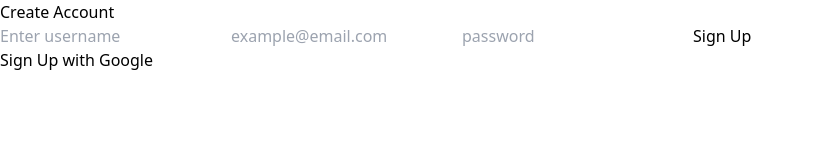
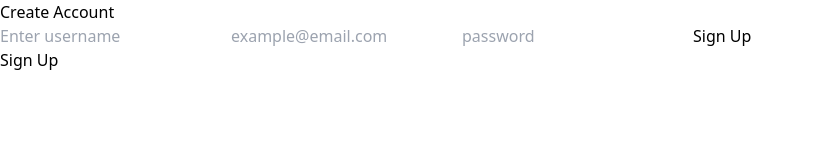
Before and after one commit to GregoryRobetertson/booking-app, a Next.js app: page /auth/signup in a window 1280 px wide. Shown: the top 160 px of the page, without its empty margins (0-813 px from the left). Built offline with nearby package versions, Linux system fonts and the light colour scheme.

Commit message:
feat(auth): add loading state to signup for better UX

```diff
--- a/src/app/auth/signup/page.jsx
+++ b/src/app/auth/signup/page.jsx
@@ -14,12 +14,14 @@ export default function SignupPage() {
   const [email, setEmail] = useState("");
   const [password, setPassword] = useState("");
   const [error, setError] = useState("");
+  const [loading, setLoading] = useState(false);
   const router = useRouter();
 
   // Handle user signups when the form is submitted
   const handleSignup = async (e) => {
     e.preventDefault();
     setError("");
+    setLoading(true);
     try {
       // Creates a new user with firebase auth using email and password
       const userCredential = await createUserWithEmailAndPassword(
@@ -36,12 +38,15 @@ export default function SignupPage() {
     } catch (error) {
       console.error("Error signing up:", error);
       setError(error.message);
+    } finally {
+      setLoading(false);
     }
   };
 
   // Handle sign up with google
-  const handleGoogleSignup = async (e) => {
-    e.preventDefault();
+  const handleGoogleSignup = async () => {
+    setError("");
+    setLoading(true);
     try {
       const result = await signInWithPopup(auth, googleProvider);
       console.log("Google sign in: success", result.user);
@@ -49,6 +54,8 @@ export default function SignupPage() {
     } catch (error) {
       console.error("Error signing up:", error);
       setError(error.message);
+    } finally {
+      setLoading(false);
     }
   };
 
@@ -79,9 +86,13 @@ export default function SignupPage() {
           required
           autoComplete="new-password"
         />
-        <button type="submit">Sign Up</button>
+        <button type="submit" disabled={loading}>
+          {loading ? "Signing Up..." : "Sign Up"}
+        </button>
       </form>
-      <button onClick={handleGoogleSignup}>Sign Up with Google</button>
+      <button onClick={handleGoogleSignup} disabled={loading}>
+        {loading ? "Signing Up..." : "Sign Up"}
+      </button>
       {error && <p style={{ color: "red" }}>{error}</p>}
     </div>
   );
```
